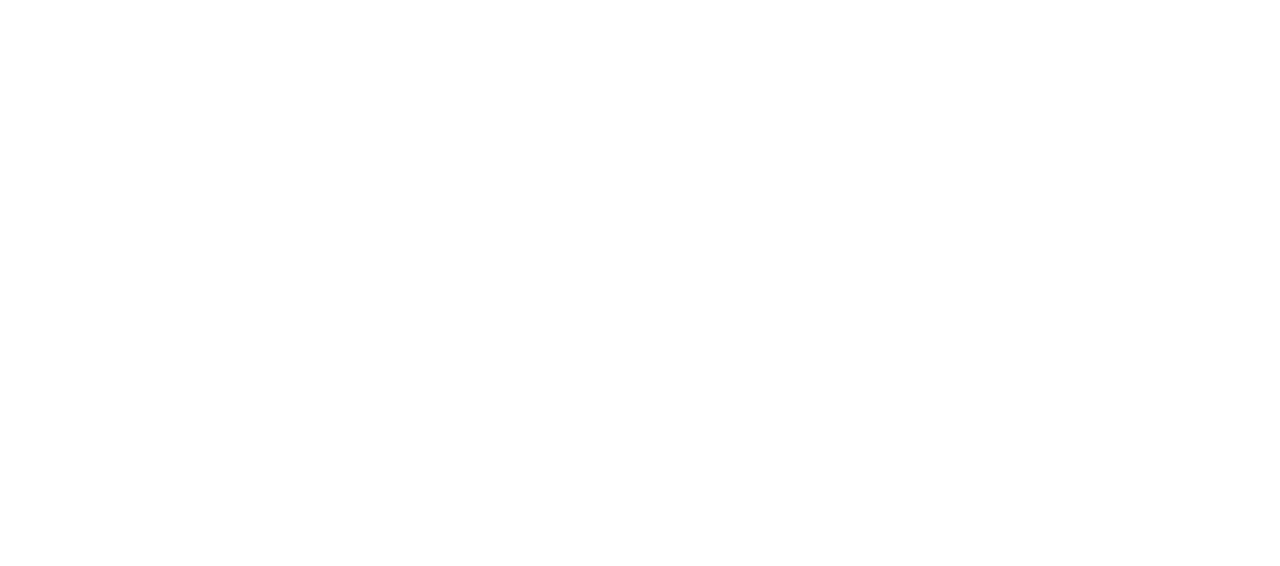
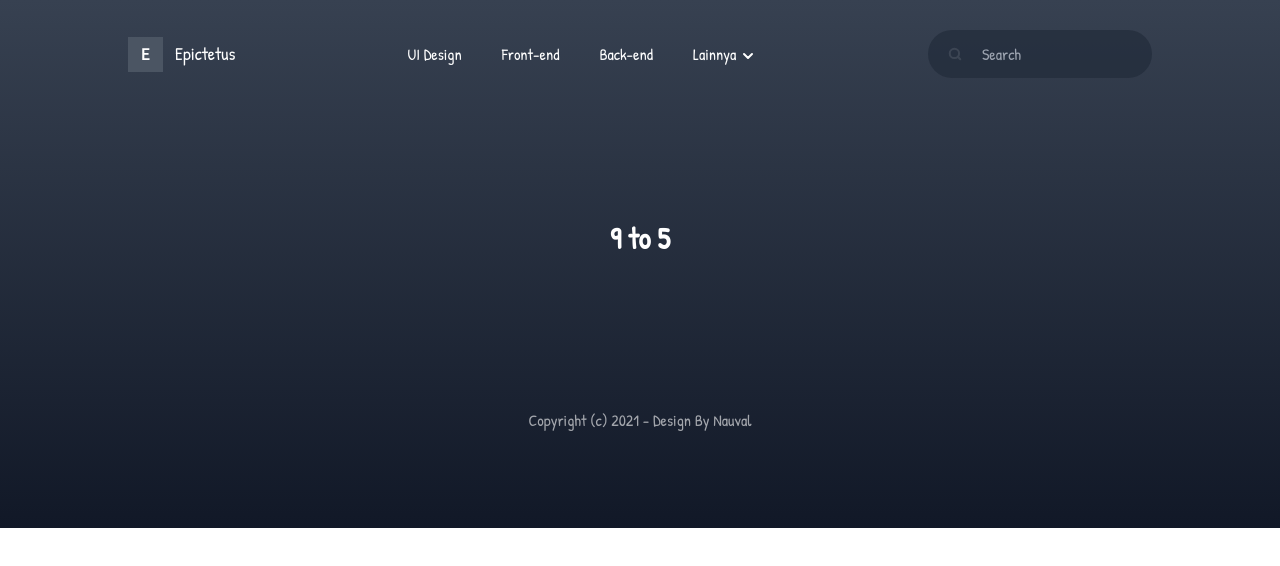
Before and after one commit to anwsaif/react-blog-epictetus, a React (Vite) app: page /category/9-to-5 in a window 1280 px wide. Before the commit this address had no page. Shown: the top 566 px of the page. Built offline with nearby package versions, Linux system fonts and the light colour scheme.

Commit message:
Add category to filter data

```diff
--- a/src/App.jsx
+++ b/src/App.jsx
@@ -11,6 +11,7 @@
         <Routes>
           <Route path='/' element={<Layout />}>
             <Route index element={<Posts />} />
+            <Route path="category/:category" element={<Posts />} />
           </Route>
         </Routes>
       </Router>
--- a/src/components/Header.jsx
+++ b/src/components/Header.jsx
@@ -1,18 +1,19 @@
 import { Link, Form } from "react-router-dom"
 
+const navItems= [
+  { "link": "UI Design", "path": "ui-design" },
+  { "link": "Front-end", "path": "front-end" },
+  { "link": "Back-end", "path": "back-end" },
+  { "link": "Internet", "path": "internet" },
+  { "link": "9 to 5", "path": "9-to-5" },
+  { "link": "Inspirations", "path": "inspirations" }
+]
+
+export { navItems }
 export default function Header(){
-  const navMenu = [
-    { link: "UI Design", path: "ui-design" },
-    { link: "Front-end", path: "front-end" },
-    { link: "Back-end", path: "back-end" },
-    { link: "Internet", path: "internet" },
-    { link: "9 to 5", path: "9-to-5" },
-    { link: "Inspirations", path: "inspirations" },
-  ]
-
+  const [...navMenu] = navItems
   const toggleClass = (el, classn = 'hidden') => {
     el.classList.toggle(classn)
-    console.log(el,classn)
   }
 
   const onLainnyaClickHandler = () => {
@@ -42,7 +43,7 @@
                 {navMenu.map(({ link, path }) => {
                   return (
                     <li key={path}>
-                      <Link to={path}>{link}</Link>
+                      <Link to={`category/` + path}>{link}</Link>
                     </li>
                   )
                 })}
@@ -53,7 +54,7 @@
                 {navMenu.splice(0,3).map(({ link, path }) => {
                   return (
                     <li key={path}>
-                      <Link to={path}>{link}</Link>
+                      <Link to={`category/` + path}>{link}</Link>
                     </li>
                   )
                 })}
@@ -67,7 +68,7 @@
                     {navMenu.map(({ path, link }) => {
                       return (
                         <li key={path}>
-                          <Link to={path}>{link}</Link>
+                          <Link to={`category/` + path}>{link}</Link>
                         </li>
                       )
                     })}
--- a/src/components/Posts.jsx
+++ b/src/components/Posts.jsx
@@ -1,8 +1,13 @@
 import { useEffect, useState } from "react";
 import PostCard from "./PostCard";
+import { useLocation, useParams } from "react-router-dom";
+import { navItems } from "./Header";
 
 export default function Posts(){
   const [data, setData] = useState([])
+  const [filteredData, setFilteredData] = useState([])
+
+  const { category } = useParams()
 
   useEffect(() => {
     const fetchData = async () => {
@@ -13,11 +18,22 @@
     fetchData()
   }, [])
 
+  useEffect(() => {
+    const filteredPosts = data.filter((item) => item.category.toLowerCase().replaceAll(' ', '-') === category)
+    setFilteredData(filteredPosts)
+  }, [category])
+
+  const path = useLocation().pathname
+  const fullPath = path.split('/')
+
+  const isCategory = fullPath[1] === 'category'
+
   return (
     <section className="px-[30px] sm:mt-8 lg:mt-14">
       <div className="container mx-auto">
+        {isCategory ? <h1 className="p-14 text-center text-3xl font-bold">{navItems.find(c => c.path === category).link}</h1> : ''}
         <div className="flex flex-wrap items-center justify-center gap-x-7 gap-y-16">
-          {data.map((d,i) => {
+          {(isCategory ? filteredData : data ).map((d,i) => {
             return (
               <PostCard key={i} data={d} id={i}/>
             )
```
